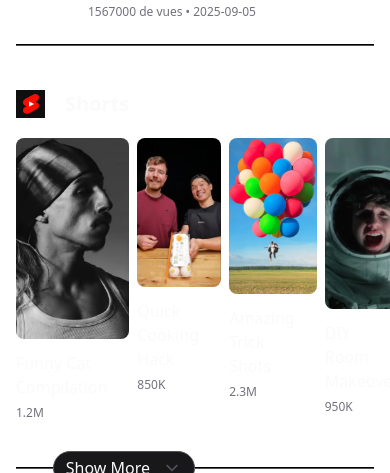
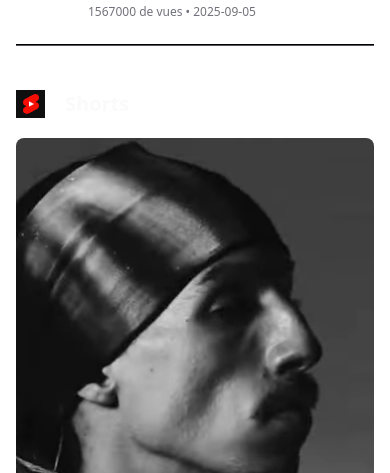
Before and after one commit to ZizouAR/fast-test, a React (Vite) app: page /videos in a window 390 px wide. Shown: the part 2080-2553 px from the top of the page. Built offline with nearby package versions, Linux system fonts and the light colour scheme.

Commit message:
short list responsive

```diff
--- a/src/partials/shorts/list/index.tsx
+++ b/src/partials/shorts/list/index.tsx
@@ -23,7 +23,7 @@ export default function ShortsList({
 
         <CgClose color="white" size={22} />
       </div>
-      <div className="flex space-x-2 relative">
+      <div className="flex gap-2 flex-col md:flex-row lg:flex-row relative">
         {SHORTS.slice(0, shortsToShow).map((short) => (
           <ShortCard {...short} key={short.id} />
         ))}
@@ -31,7 +31,7 @@ export default function ShortsList({
       <div className="relative">
         <hr className="bg-zinc-600 w-full h-[2px] my-6" />
         {showMore ? (
-          <div className="absolute top-2 right-[50%] z-index-1 bg-zinc-900 px-3 rounded-3xl border border-zinc-600 py-1 flex items-center gap-3">
+          <div className="absolute top-2 left-1/2 transform -translate-x-1/2 z-index-1 bg-zinc-900 px-3 rounded-3xl border border-zinc-600 py-1 flex items-center gap-3">
             <span className="text-zinc-50">Show More</span>
             <span className="text-zinc-600">
               <CgChevronDown size={20} />
```
